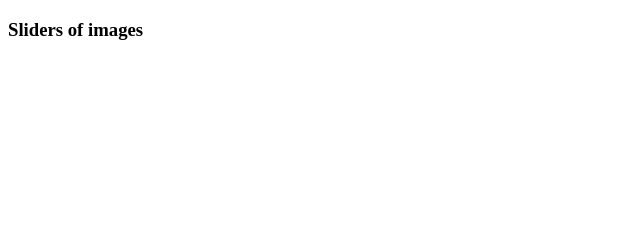
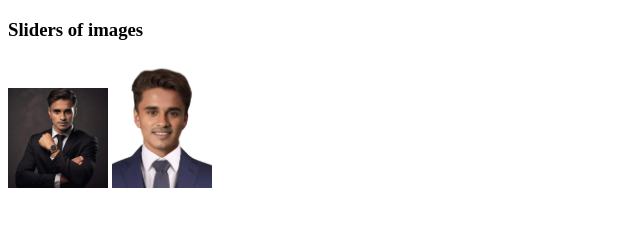
Before and after one commit to jashimwd/my-fourth-repo, a plain HTML site: page index.html in a window 1280 px wide. Shown: the whole page, without its empty margins (0-640 px from the left). Drawn offline with Linux system fonts and the light colour scheme.

Commit message:
added two pictures

```diff
--- a/index.html
+++ b/index.html
@@ -8,5 +8,7 @@
 </head>
 <body>
     <h3>Sliders of images</h3>
+    <img src="images/jashim.jpeg" alt="">
+    <img src="images/jashim2.jpeg" alt="">
 </body>
 </html>
--- a/styles/sliders.css
+++ b/styles/sliders.css
@@ -0,0 +1,3 @@
+img{
+    width: 100px;
+}
```
